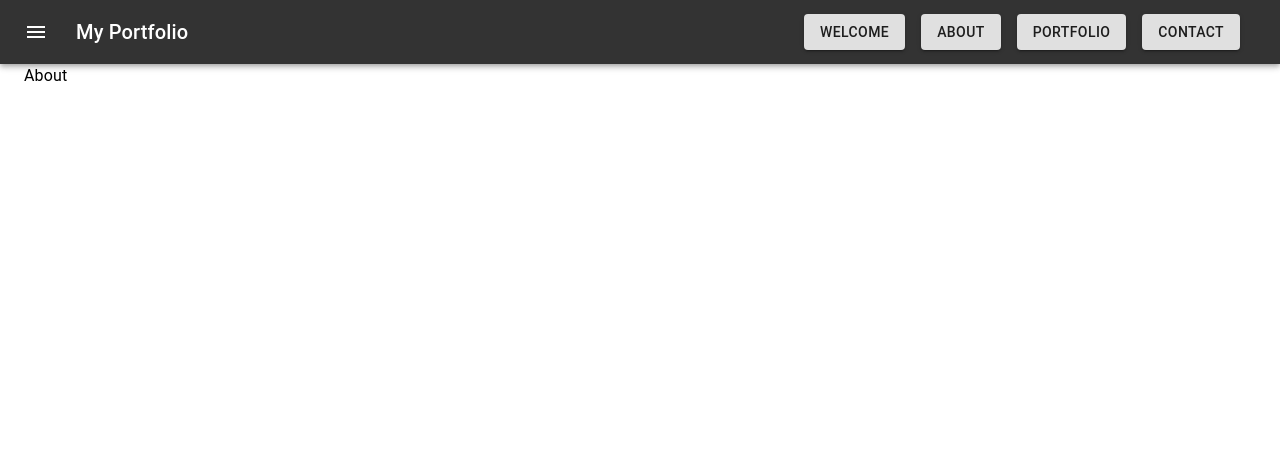
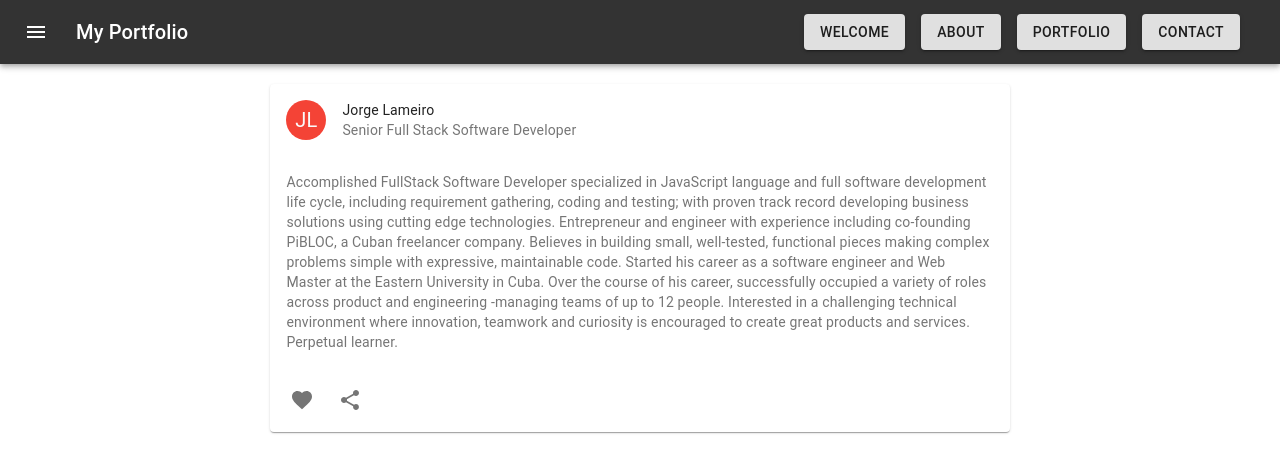
Before and after one commit to jlameiro87/portfolio, a React (Create React App) app: page /about in a window 1280 px wide. Shown: the top 472 px of the page. Built offline with nearby package versions, Linux system fonts and the light colour scheme.

Commit message:
Continue adding elements

```diff
--- a/src/App.js
+++ b/src/App.js
@@ -31,7 +31,7 @@ function App() {
       <Router>
         <Header />
         <Container>
-          <Typography component="div" style={{ height: '90vh' }}>
+          <Typography component="div" style={{ height: '90vh', paddingTop: '20px' }}>
             <Switch>
               <Route path="/about">
                 <About />
--- a/src/components/About.js
+++ b/src/components/About.js
@@ -1,7 +1,64 @@
+import Card from '@material-ui/core/Card';
+import CardHeader from '@material-ui/core/CardHeader';
+import CardContent from '@material-ui/core/CardContent';
+import CardActions from '@material-ui/core/CardActions';
+import Avatar from '@material-ui/core/Avatar';
+import IconButton from '@material-ui/core/IconButton';
+import Typography from '@material-ui/core/Typography';
+import FavoriteIcon from '@material-ui/icons/Favorite';
+import ShareIcon from '@material-ui/icons/Share';
+import { makeStyles } from '@material-ui/core/styles';
+import { red } from '@material-ui/core/colors';
+
+const useStyles = makeStyles((theme) => ({
+  root: {
+    maxWidth: '60%',
+  },
+  avatar: {
+    backgroundColor: red[500],
+  },
+  divRoot: {
+    display: 'flex',
+    justifyContent: 'center'
+  }
+}));
+
 const About = () => {
+  const classes = useStyles();
+
   return (
-    <div>
-      About
+    <div className={classes.divRoot}>
+      <Card className={classes.root}>
+        <CardHeader
+          avatar={
+            <Avatar aria-label="user" className={classes.avatar}>
+              JL
+            </Avatar>
+          }
+          title="Jorge Lameiro"
+          subheader="Senior Full Stack Software Developer"
+        />
+        <CardContent>
+          <Typography variant="body2" color="textSecondary" component="p">
+            Accomplished FullStack Software Developer specialized in JavaScript language and full software development life cycle,
+            including requirement gathering, coding and testing; with proven track record developing business solutions using
+            cutting edge technologies. Entrepreneur and engineer with experience including co-founding PiBLOC, a Cuban freelancer company.
+            Believes in building small, well-tested, functional pieces making complex problems simple with expressive, maintainable code.
+            Started his career as a software engineer and Web Master at the Eastern University in Cuba. Over the course of his career,
+            successfully occupied a variety of roles across product and engineering -managing teams of up to 12 people.
+            Interested in a challenging technical environment where innovation, teamwork and curiosity is encouraged to create
+            great products and services. Perpetual learner.
+          </Typography>
+        </CardContent>
+        <CardActions disableSpacing>
+          <IconButton aria-label="add to favorites">
+            <FavoriteIcon />
+          </IconButton>
+          <IconButton aria-label="share">
+            <ShareIcon />
+          </IconButton>
+        </CardActions>
+      </Card>
     </div>
   )
 }
--- a/src/components/Header.js
+++ b/src/components/Header.js
@@ -17,6 +17,9 @@ const useStyles = makeStyles((theme) => ({
   title: {
     flexGrow: 1,
   },
+  menuItem: {
+    textDecoration: 'none'
+  }
 }));
 
 const Header = () => {
@@ -33,10 +36,10 @@ const Header = () => {
             My Portfolio
           </Typography>
 
-          <Link to="/"><Button className={classes.menuButton} variant="contained" color="secondary">Welcome</Button></Link>
-          <Link to="/about"><Button className={classes.menuButton} variant="contained" color="secondary">About</Button></Link>
-          <Link to="/portfolio"><Button className={classes.menuButton} variant="contained" color="secondary">Portfolio</Button></Link>
-          <Link to="/contact"><Button className={classes.menuButton} variant="contained" color="secondary">Contact</Button></Link>
+          <Link className={classes.menuItem} to="/"><Button className={classes.menuButton} variant="contained" color="secondary">Welcome</Button></Link>
+          <Link className={classes.menuItem} to="/about"><Button className={classes.menuButton} variant="contained" color="secondary">About</Button></Link>
+          <Link className={classes.menuItem} to="/portfolio"><Button className={classes.menuButton} variant="contained" color="secondary">Portfolio</Button></Link>
+          <Link className={classes.menuItem} to="/contact"><Button className={classes.menuButton} variant="contained" color="secondary">Contact</Button></Link>
         </Toolbar>
       </AppBar>
     </div>
```
